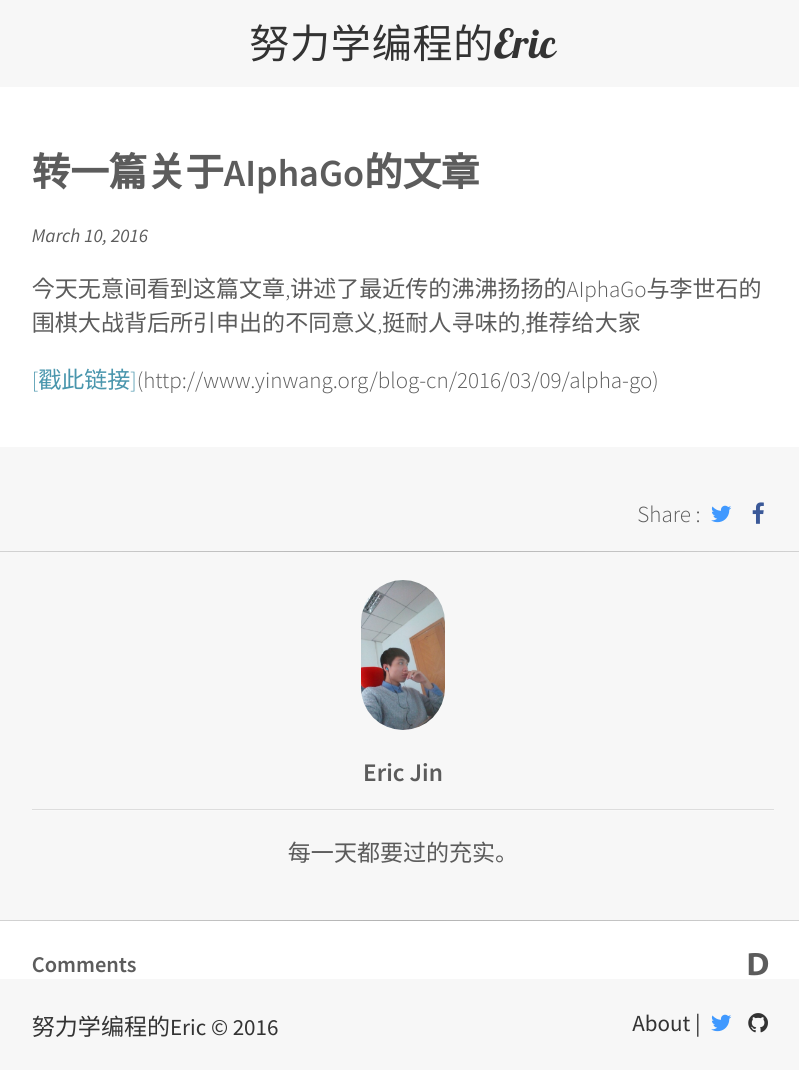
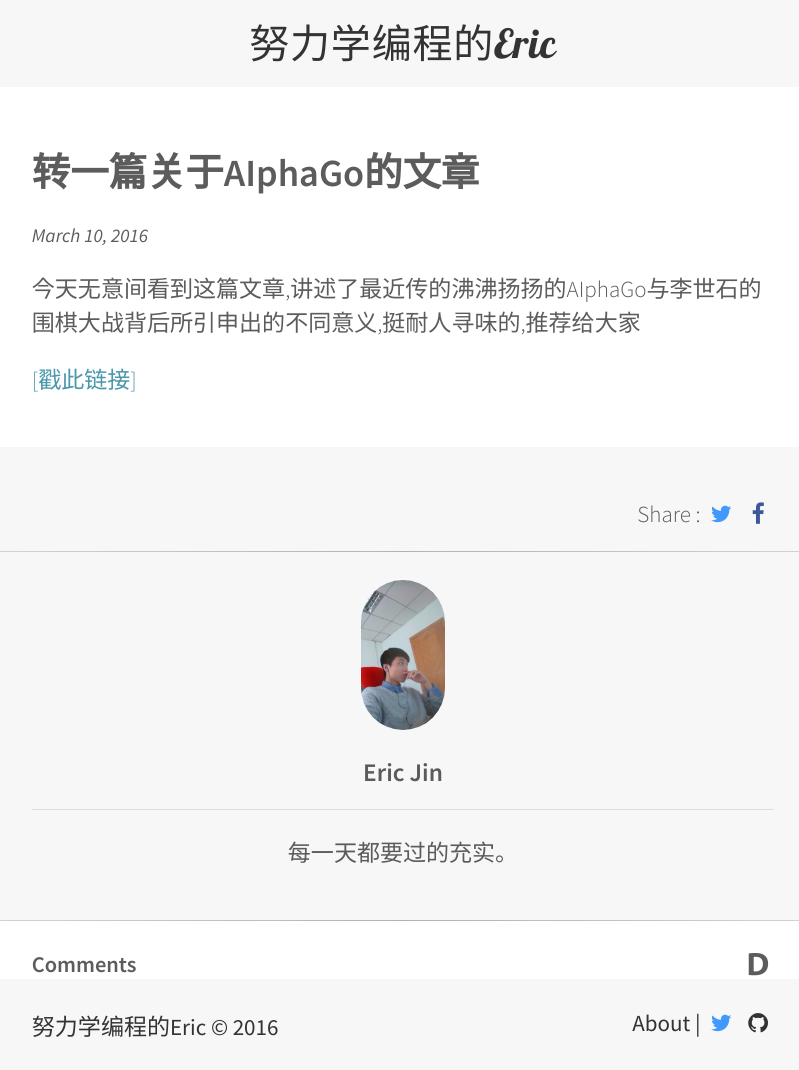
Before and after one commit to 352512482/Eric, a Jekyll site: the page built from _posts/2016-03-10-转一篇关于AIphaGo的文章.markdown, in a window 1280 px wide. Shown: the whole page, without its empty margins (237-1036 px from the left). Built offline with Jekyll 4.4.1, drawn with Linux system fonts in a browser that asks for light colours; comment, search, counter and statistics services are not loaded; some of the changed lines change nothing that is shown.

Commit message:
修改文章

```diff
--- a/_posts/2016-03-10-转一篇关于AIphaGo的文章.markdown
+++ b/_posts/2016-03-10-转一篇关于AIphaGo的文章.markdown
@@ -8,5 +8,5 @@ categories: 生活
   今天无意间看到这篇文章,讲述了最近传的沸沸扬扬的AIphaGo与李世石的围棋大战背后所引申出的不同意义,挺耐人寻味的,推荐给大家
 </p>
 <p>
-<a href="http://www.yinwang.org/blog-cn/2016/03/09/alpha-go" target="_blank">[戳此链接]</a>(http://www.yinwang.org/blog-cn/2016/03/09/alpha-go)
+<a href="http://www.yinwang.org/blog-cn/2016/03/09/alpha-go" target="_blank">[戳此链接]</a>
 </p>
```
